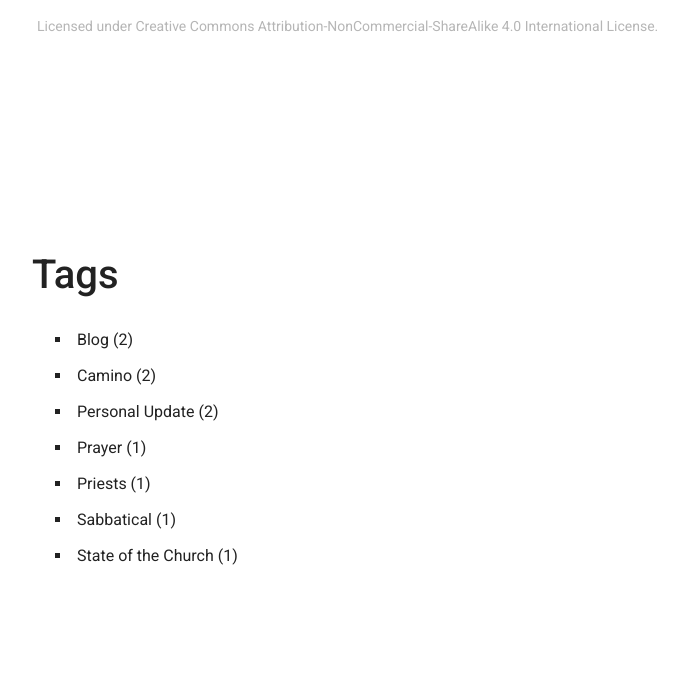
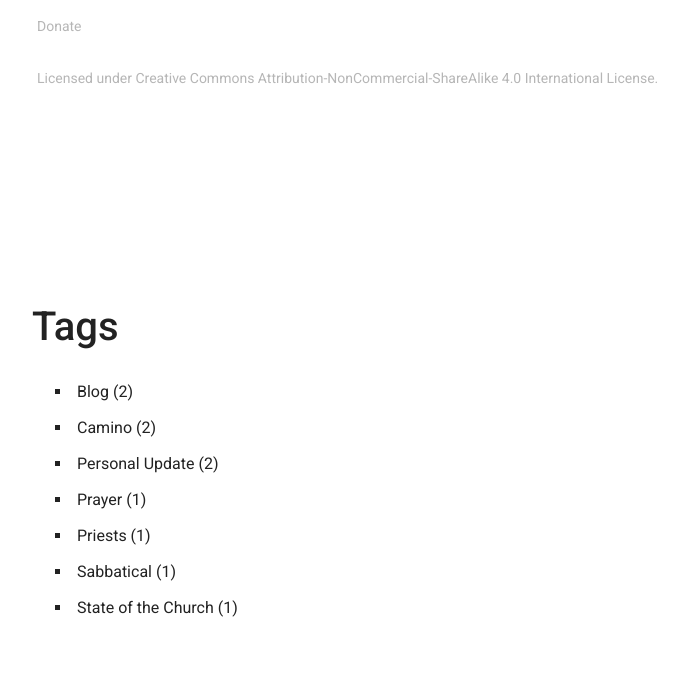
Before and after one commit to frhumphries/peregrinations, a Gatsby site: page /tags in a window 1280 px wide. Shown: the part 483-1170 px from the top of the page, without its empty margins (3-691 px from the left). Before the commit the page ends 1118 px from the top, so only its background shows below. Built offline with nearby package versions, Linux system fonts and the light colour scheme; Gatsby itself is replaced by a stand-in of ours; some packages are replaced by stand-ins of ours.

Commit message:
Add Donate Link to Sidebar

```diff
--- a/src/components/Sidebar/index.jsx
+++ b/src/components/Sidebar/index.jsx
@@ -54,6 +54,14 @@ class Sidebar extends React.Component {
           <div>
             <Menu data={menu} />
             <Links data={author} />
+            <p>
+              <a
+                className="sidebar__copyright"
+                href="https://www.paypal.com/paypalme2/frhumphries"
+              >
+                Donate
+              </a>
+            </p>
             <p className="sidebar__copyright">{copyright}</p>
           </div>
         </div>
```
